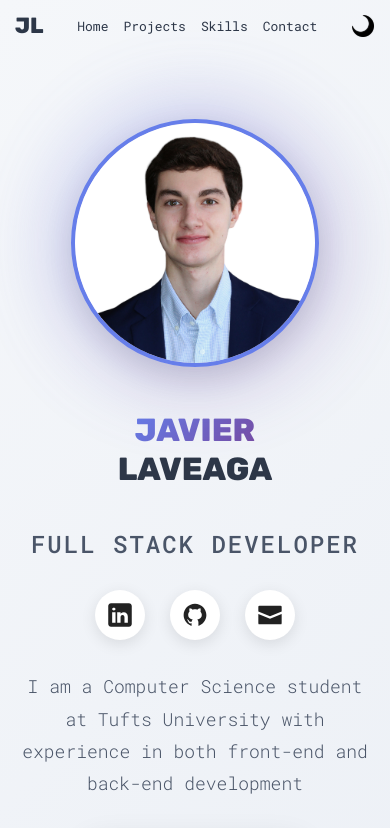
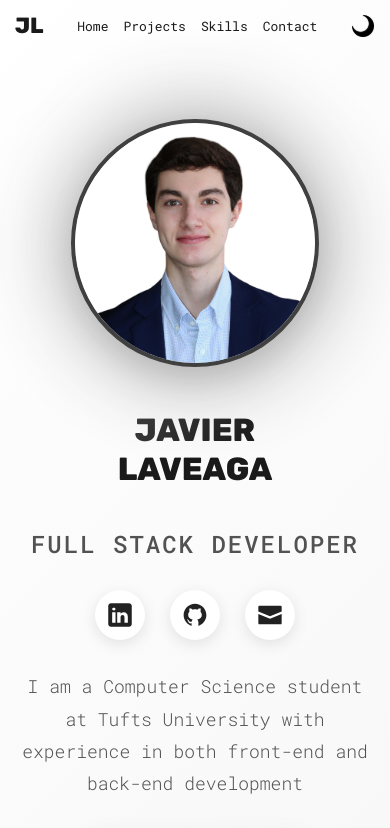
Before and after one commit to javier-la200426/javier-laveaga-web, a React (Vite) app: page / in a window 390 px wide. Shown: the top 828 px of the page. Built offline with nearby package versions, Linux system fonts and the light colour scheme.

Commit message:
adjusted styles

```diff
--- a/src/App.css
+++ b/src/App.css
@@ -1,37 +1,37 @@
 :root {
-    --background-color: #ffffff;
-    --background-gradient: linear-gradient(135deg, #f5f7fa 0%, #c3cfe2 100%);
-    --btn-color: #667eea;
-    --btn-hover-color: #764ba2;
+    --background-color: #fafafa;
+    --background-gradient: linear-gradient(135deg, #ffffff 0%, #e8e8e8 50%, #d4d4d4 100%);
+    --btn-color: #2d2d2d;
+    --btn-hover-color: #1a1a1a;
     --btn-text-color: #fff;
     --project-card-bg: #ffffff;
-    --text-color: #2d3748;
-    --text-secondary: #4a5568;
-    --form-text-color: #4a5568;
-    --footer-text-color: #718096;
-    --accent-color: #667eea;
-    --accent-gradient: linear-gradient(135deg, #667eea 0%, #764ba2 100%);
-    --card-shadow: 0 10px 30px rgba(0, 0, 0, 0.1);
+    --text-color: #1a1a1a;
+    --text-secondary: #525252;
+    --form-text-color: #404040;
+    --footer-text-color: #737373;
+    --accent-color: #404040;
+    --accent-gradient: linear-gradient(135deg, #3d3d3d 0%, #1a1a1a 100%);
+    --card-shadow: 0 10px 30px rgba(0, 0, 0, 0.08);
     --card-shadow-hover: 0 20px 40px rgba(0, 0, 0, 0.15);
     --nav-bg: rgba(255, 255, 255, 0.95);
 }
 
 [data-theme='dark'] {
-    --background-color: #0f172a;
-    --background-gradient: linear-gradient(135deg, #0f172a 0%, #1e293b 100%);
-    --btn-color: #818cf8;
-    --btn-hover-color: #a78bfa;
-    --btn-text-color: #fff;
-    --project-card-bg: #1e293b;
-    --text-color: #f1f5f9;
-    --text-secondary: #cbd5e1;
-    --form-text-color: #e2e8f0;
-    --footer-text-color: #94a3b8;
-    --accent-color: #818cf8;
-    --accent-gradient: linear-gradient(135deg, #818cf8 0%, #a78bfa 100%);
-    --card-shadow: 0 10px 30px rgba(0, 0, 0, 0.3);
-    --card-shadow-hover: 0 20px 40px rgba(0, 0, 0, 0.4);
-    --nav-bg: rgba(15, 23, 42, 0.95);
+    --background-color: #0a0a0a;
+    --background-gradient: linear-gradient(135deg, #0a0a0a 0%, #171717 50%, #1f1f1f 100%);
+    --btn-color: #fafafa;
+    --btn-hover-color: #ffffff;
+    --btn-text-color: #0a0a0a;
+    --project-card-bg: #171717;
+    --text-color: #fafafa;
+    --text-secondary: #d4d4d4;
+    --form-text-color: #e5e5e5;
+    --footer-text-color: #a3a3a3;
+    --accent-color: #fafafa;
+    --accent-gradient: linear-gradient(135deg, #e5e5e5 0%, #a3a3a3 100%);
+    --card-shadow: 0 10px 30px rgba(0, 0, 0, 0.5);
+    --card-shadow-hover: 0 20px 40px rgba(0, 0, 0, 0.6);
+    --nav-bg: rgba(10, 10, 10, 0.95);
 }
 
 body {
--- a/src/common/ProjectCard.jsx
+++ b/src/common/ProjectCard.jsx
@@ -15,32 +15,48 @@ function ProjectCard({src, link, h3, p}) {
     },
   };
 
+  const hasLink = !!link;
+
+  const cardContent = (
+    <>
+      <div className={styles.imageContainer}>
+        <img
+          src={src}
+          alt={`${h3} thumbnail`}
+          className={styles.image}
+        />
+        <div className={`${styles.overlay} ${!hasLink ? styles.overlayNoLink : ''}`}>
+          <span className={styles.viewProject}>
+            {hasLink ? 'View Project →' : 'Link not available'}
+          </span>
+        </div>
+      </div>
+      <div className={styles.content}>
+        <h3 className={styles.title}>{h3}</h3>
+        <p className={styles.description}>{p}</p>
+      </div>
+    </>
+  );
+
   return (
     <motion.div
       className={styles.card}
       variants={cardVariants}
     >
+      {hasLink ? (
         <a
           href={link}
           target="_blank"
           rel="noopener noreferrer"
           className={styles.cardLink}
         >
-        <div className={styles.imageContainer}>
-          <img
-            src={src}
-            alt={`${h3} thumbnail`}
-            className={styles.image}
-          />
-          <div className={styles.overlay}>
-            <span className={styles.viewProject}>View Project →</span>
+          {cardContent}
+        </a>
+      ) : (
+        <div className={styles.cardLink}>
+          {cardContent}
         </div>
-        </div>
-        <div className={styles.content}>
-          <h3 className={styles.title}>{h3}</h3>
-          <p className={styles.description}>{p}</p>
-        </div>
-      </a>
+      )}
     </motion.div>
   )
 }
--- a/src/common/ProjectCardStyles.module.css
+++ b/src/common/ProjectCardStyles.module.css
@@ -60,6 +60,10 @@
   opacity: 0.95;
 }
 
+.overlayNoLink {
+  background: linear-gradient(135deg, rgba(100, 100, 100, 0.95) 0%, rgba(70, 70, 70, 0.95) 100%);
+}
+
 .viewProject {
   color: white;
   font-size: 20px;
--- a/src/common/SkillList.jsx
+++ b/src/common/SkillList.jsx
@@ -3,11 +3,13 @@ import { motion } from 'framer-motion';
 import styles from './SkillListStyles.module.css';
 
 function SkillList({skill}) {
+  const isMobile = typeof window !== 'undefined' && window.innerWidth < 768;
+
   const itemVariants = {
-    hidden: { opacity: 0, scale: 0.8 },
+    hidden: { opacity: 0, y: 20 },
     visible: {
       opacity: 1,
-      scale: 1,
+      y: 0,
       transition: {
         duration: 0.4,
         ease: "easeOut",
@@ -19,8 +21,8 @@ function SkillList({skill}) {
     <motion.div
       className={styles.skillBadge}
       variants={itemVariants}
-      whileHover={{ scale: 1.05, y: -5 }}
-      whileTap={{ scale: 0.95 }}
+      whileHover={!isMobile ? { scale: 1.05, y: -5 } : undefined}
+      whileTap={!isMobile ? { scale: 0.95 } : undefined}
     >
       <span className={styles.skillText}>{skill}</span>
     </motion.div>
--- a/src/common/SkillListStyles.module.css
+++ b/src/common/SkillListStyles.module.css
@@ -29,7 +29,7 @@
 
 .skillBadge:hover {
   border-color: var(--accent-color);
-  box-shadow: 0 6px 20px rgba(102, 126, 234, 0.3);
+  box-shadow: 0 6px 20px rgba(0, 0, 0, 0.2);
 }
 
 .skillText {
--- a/src/sections/Contact-info/ContactStyles.module.css
+++ b/src/sections/Contact-info/ContactStyles.module.css
@@ -46,7 +46,7 @@ input, textarea {
 input:focus, textarea:focus {
     outline: none;
     border-color: var(--accent-color);
-    box-shadow: 0 4px 20px rgba(102, 126, 234, 0.3);
+    box-shadow: 0 4px 20px rgba(0, 0, 0, 0.15);
 }
 
 textarea {
--- a/src/sections/Courtois/CourtoisStyles.module.css
+++ b/src/sections/Courtois/CourtoisStyles.module.css
@@ -116,7 +116,7 @@
 
 .socialIcon:hover {
     transform: translateY(-5px);
-    box-shadow: 0 8px 25px rgba(102, 126, 234, 0.4);
+    box-shadow: 0 8px 25px rgba(0, 0, 0, 0.25);
 }
 
 .socialIcon img {
--- a/src/sections/Navbar/NavbarStyles.module.css
+++ b/src/sections/Navbar/NavbarStyles.module.css
@@ -4,16 +4,18 @@
   left: 0;
   right: 0;
   z-index: 1000;
-  padding: 20px 0;
-  transition: all 0.3s ease;
+  padding: 15px 0;
+  transition: background-color 0.3s ease, box-shadow 0.3s ease, backdrop-filter 0.3s ease;
   background-color: transparent;
+  -webkit-transform: translateZ(0);
+  transform: translateZ(0);
+  will-change: background-color, box-shadow;
 }
 
 .navbar.scrolled {
   background-color: var(--nav-bg);
   backdrop-filter: blur(10px);
   box-shadow: 0 2px 20px rgba(0, 0, 0, 0.1);
-  padding: 15px 0;
 }
 
 .navContent {
@@ -98,10 +100,10 @@
 @media (max-width: 768px) {
   .navbar {
     padding: 12px 0;
-  }
-
-  .navbar.scrolled {
-    padding: 10px 0;
+    position: fixed;
+    top: 0;
+    -webkit-backface-visibility: hidden;
+    backface-visibility: hidden;
   }
 
   .navContent {
```
Lines whose indentation alone changed are shown as unchanged.
